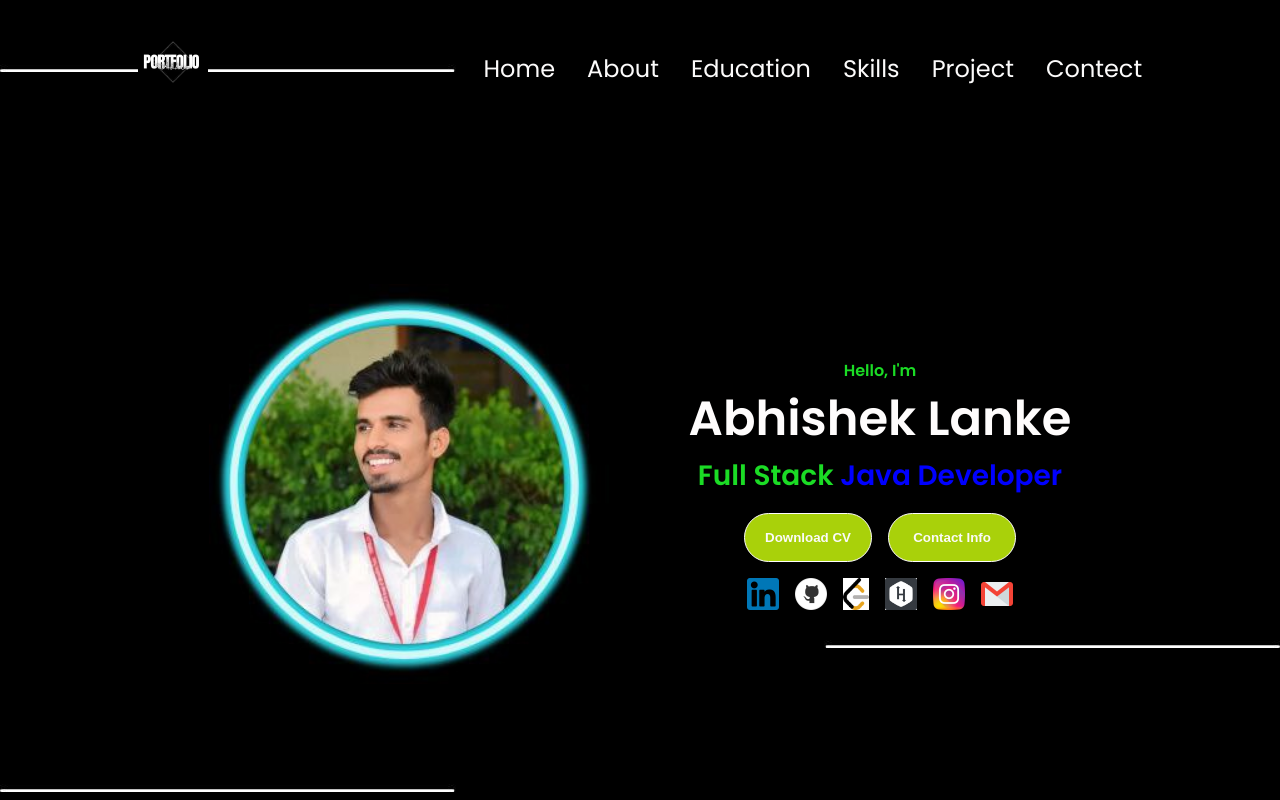
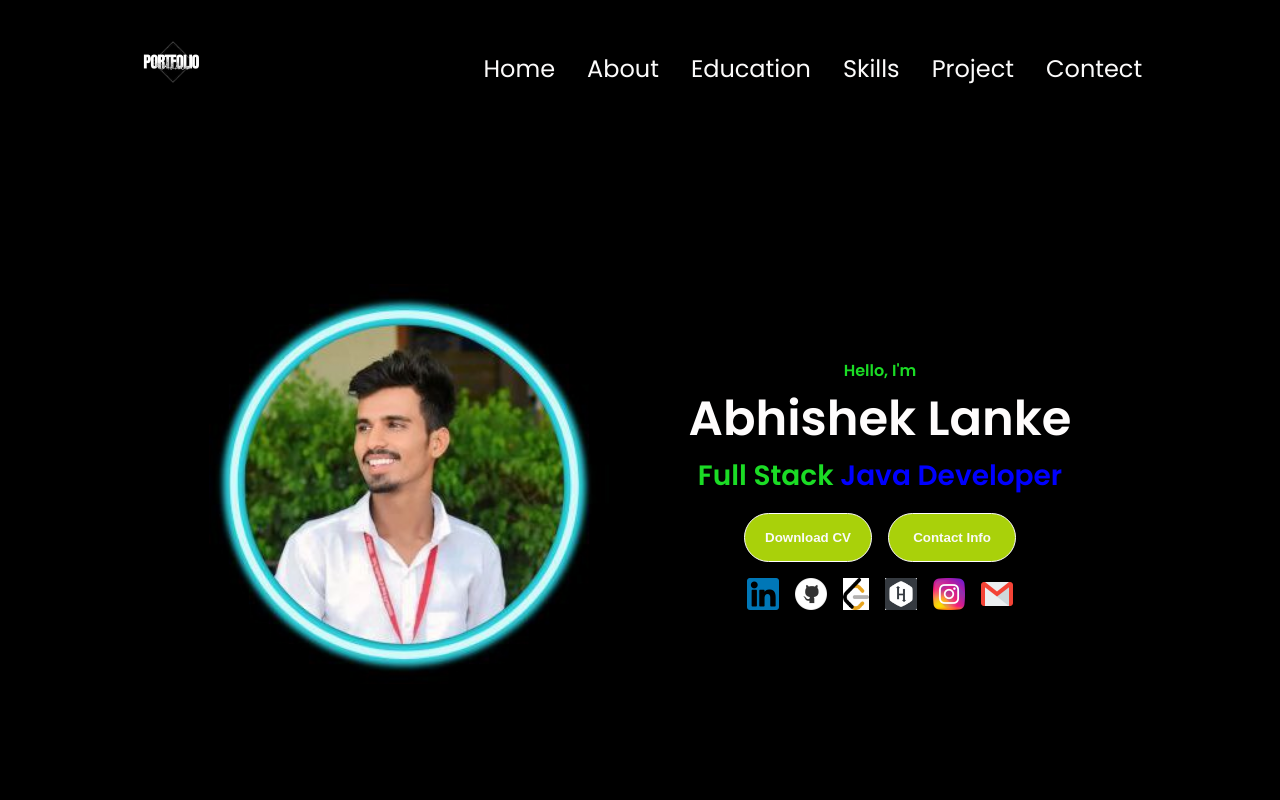
Before and after one commit to Abhilanke/resumeportfolio, a plain HTML site: page index.html in a window 1280 px wide. Shown: the top 800 px of the page. Drawn offline with Linux system fonts and the light colour scheme.

Commit message:
Update style.css

```diff
--- a/style.css
+++ b/style.css
@@ -9,7 +9,7 @@
 
 body {
   font-family: "Poppins", sans-serif;
-  background-image: url("./assets/first.jpg");
+  background-color: black;
 
 
 }
```
